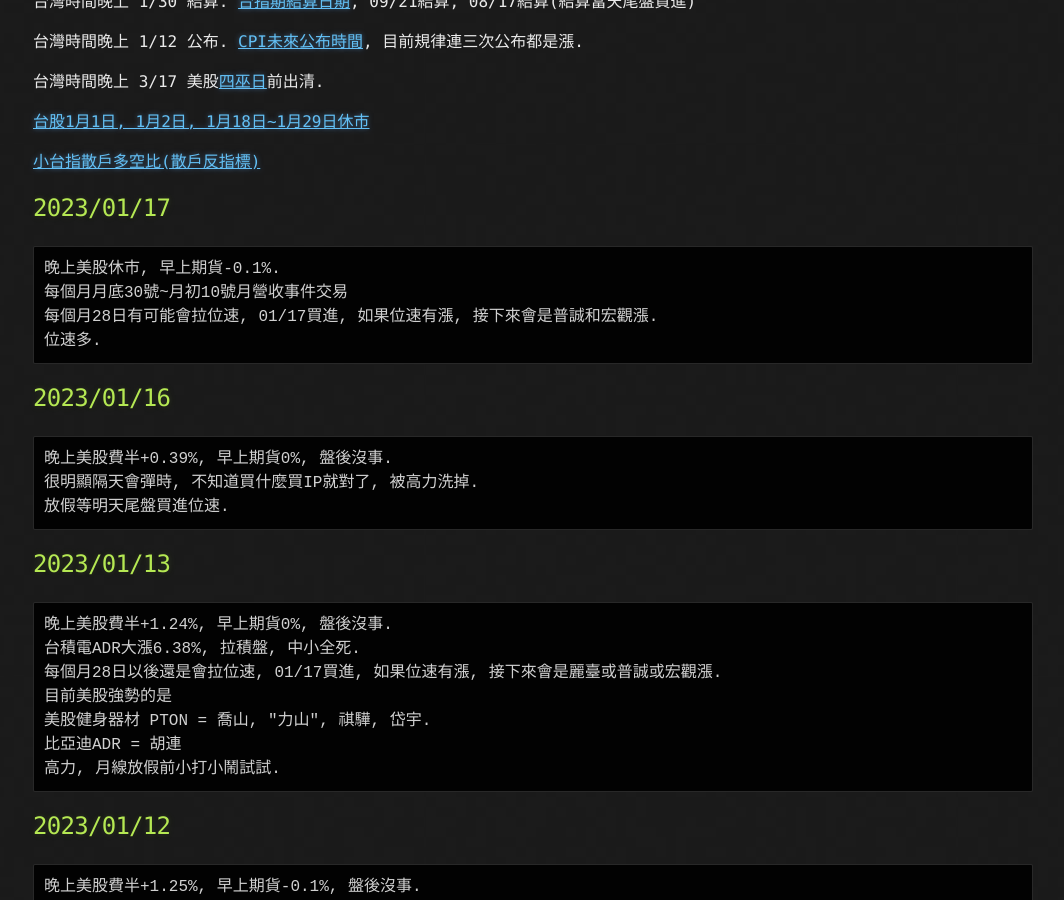
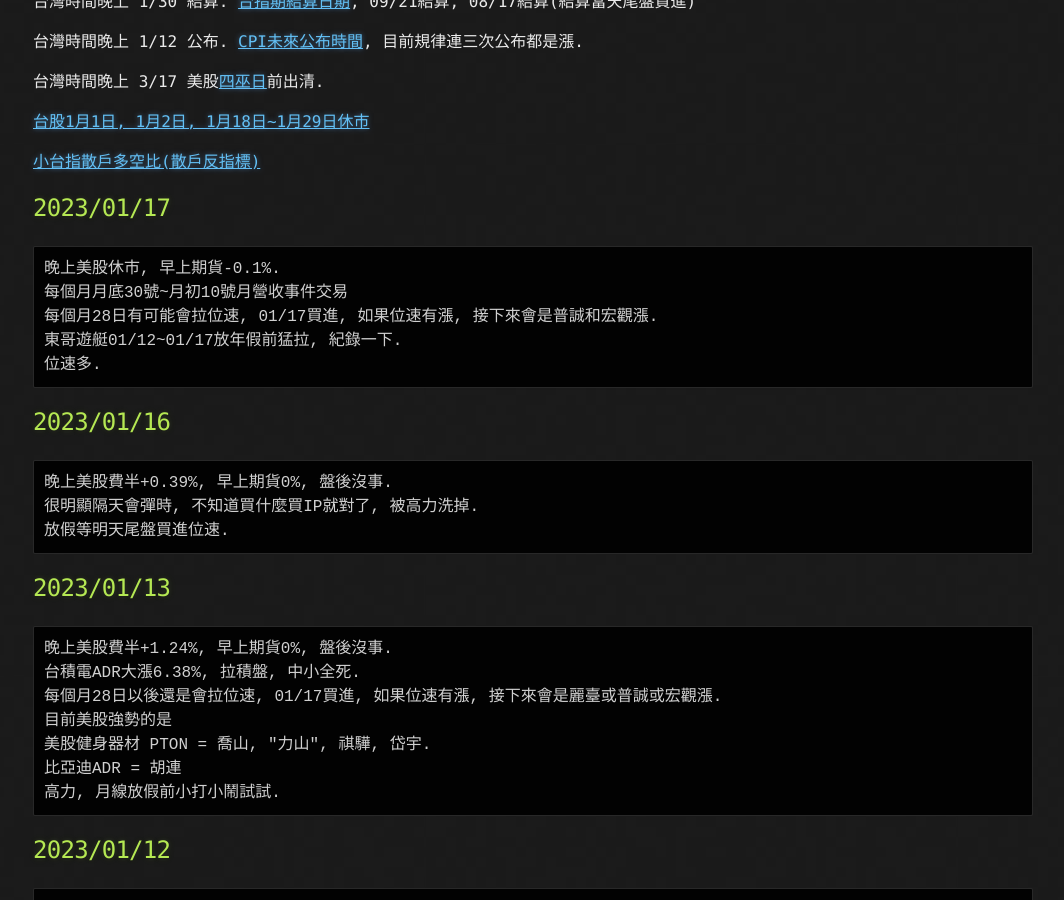
Before and after one commit to lepg5487/Stock_God, a Jekyll site: the page built from index.md, in a window 1280 px wide and 900 px high, scrolled down 388 px. Shown: the whole window, without its empty margins (107-1171 px from the left). Built offline with Jekyll 4.4.1, drawn with Linux system fonts in a browser that asks for light colours; our own code applies the rules of GitHub Pages for plain Markdown files.

Commit message:
Update index.md

````diff
--- a/index.md
+++ b/index.md
@@ -23,6 +23,7 @@ layout: testlayouts
 晚上美股休市, 早上期貨-0.1%.
 每個月月底30號~月初10號月營收事件交易
 每個月28日有可能會拉位速, 01/17買進, 如果位速有漲, 接下來會是普誠和宏觀漲.
+東哥遊艇01/12~01/17放年假前猛拉, 紀錄一下.
 位速多.
 ```
 
````
